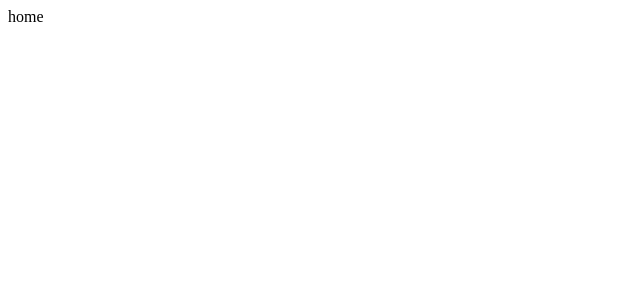
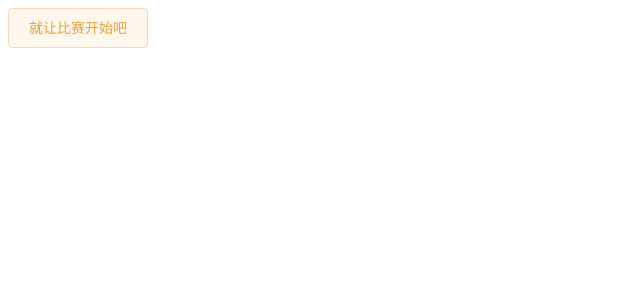
Before and after one commit to 302888601/git_test, a Vue app in the folder vueproject/: page /#/ in a window 1280 px wide. Shown: the top 300 px of the page, without its empty margins (0-640 px from the left). Built offline with nearby package versions, Linux system fonts and the light colour scheme.

Commit message:
增加一个按钮

```diff
--- a/vueproject/src/main.js
+++ b/vueproject/src/main.js
@@ -3,8 +3,11 @@
 import router from './router'
 import store from './store'
 
+import ElementUI from 'element-ui'
+import 'element-ui/lib/theme-chalk/index.css'
+
 Vue.config.productionTip = false
-
+Vue.use(ElementUI)
 new Vue({
   router,
   store,
--- a/vueproject/src/views/Home.vue
+++ b/vueproject/src/views/Home.vue
@@ -1,6 +1,6 @@
 <template>
   <div class="home">
-    home
+    <el-button type="warning" plain>就让比赛开始吧</el-button>
   </div>
 </template>
 
```
